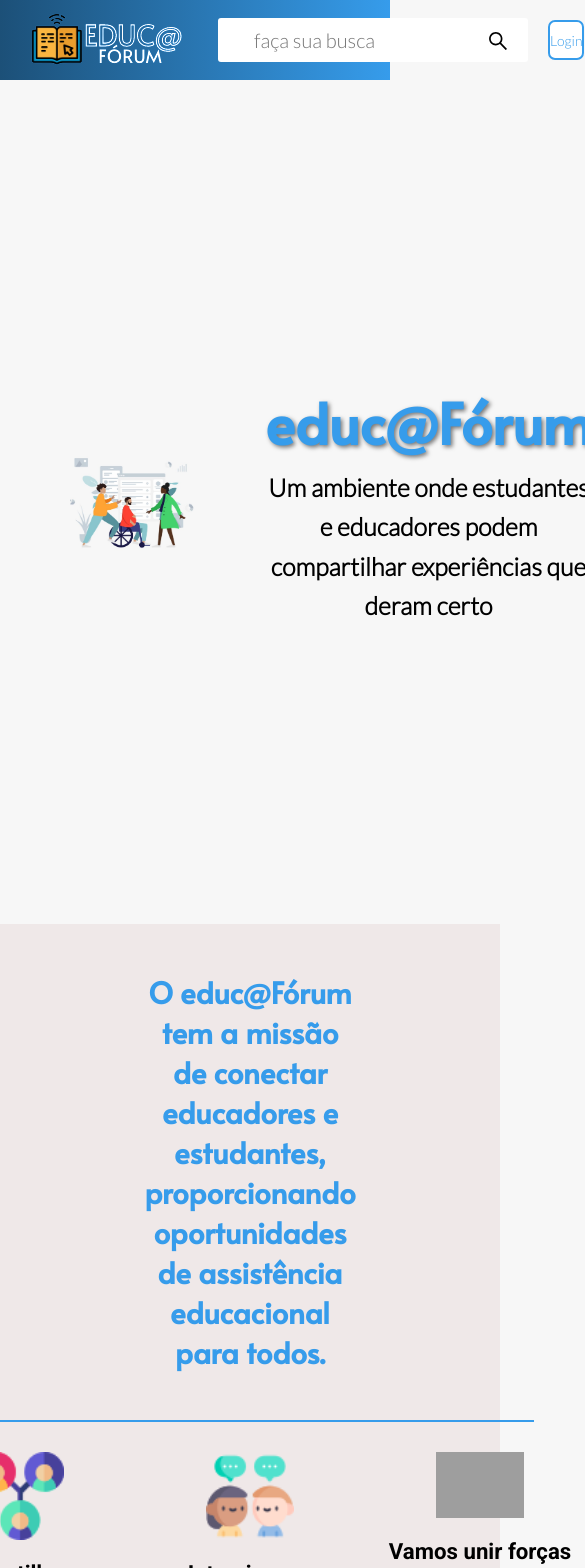
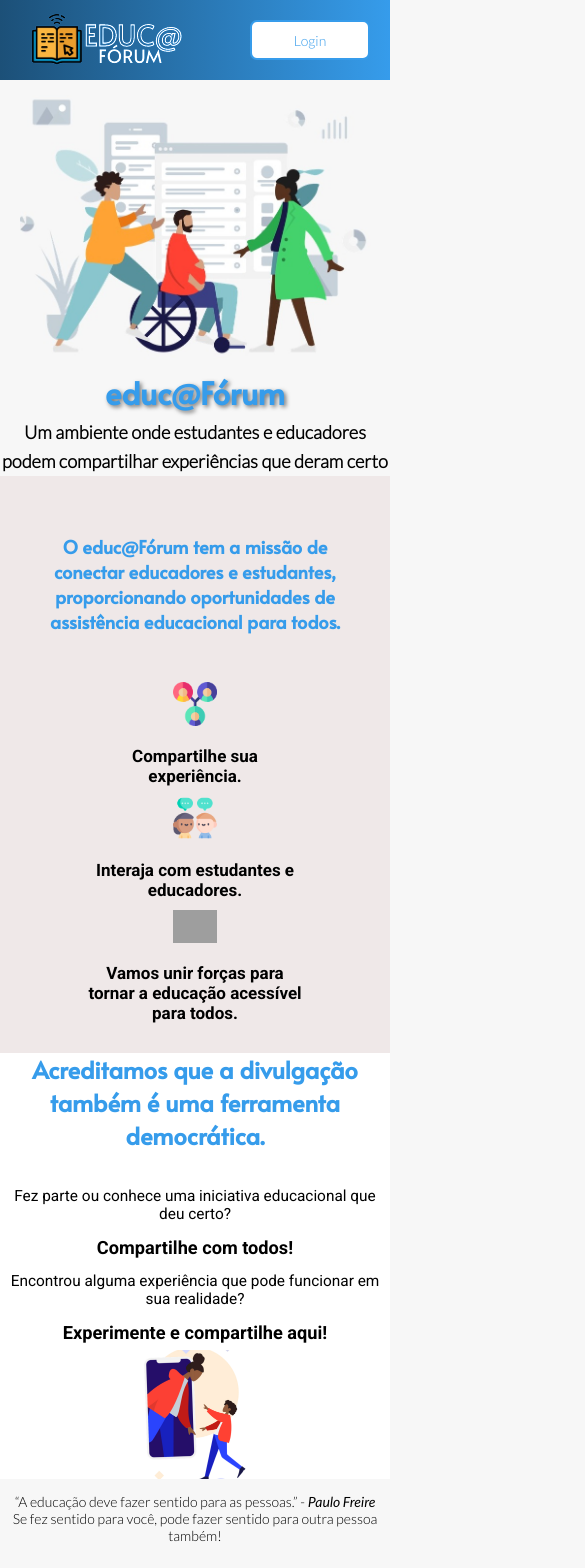
Before and after one commit to rucp/frontend-forum, a React (Vite) app: page / in a window 390 px wide. Shown: the top 1568 px of the page, 585 px wide, since content can reach past the window. Built offline with nearby package versions, Linux system fonts and the light colour scheme; grey boxes are pictures that could not be loaded.

Commit message:
fix: adjusting responsivity

```diff
--- a/src/components/Header/Header.module.css
+++ b/src/components/Header/Header.module.css
@@ -50,7 +50,7 @@
   background-color: #fff;
   display: flex;
   align-items: center;
-  border-radius: 3px;
+  border-radius: 7px;
   padding: 10px 20px;
 }
 
@@ -77,3 +77,16 @@
   cursor: pointer;
   font-size: 20px;
 }
+
+/*   responsividade para telas de até 1007px    */
+
+@media (max-width: 1007px) {
+}
+
+/* resp para telas mobile, até 640px */
+
+@media (max-width: 640px) {
+  .searchBar {
+    display: none;
+  }
+}
--- a/src/pages/Main/index.module.css
+++ b/src/pages/Main/index.module.css
@@ -85,6 +85,8 @@
   font-family: 'Roboto', sans-serif;
 }
 
+/* third part of main - section 3 */
+
 .thirdSection {
   height: 100vh;
   display: flex;
@@ -114,6 +116,7 @@
 .thirdText {
   font-size: 1.4rem;
 }
+
 .strongText {
   font-size: 1.6rem;
 }
@@ -126,3 +129,147 @@
   text-align: center;
   margin: 1rem 0;
 }
+
+/*   === responsividade para telas de até 1007px  ===  */
+
+@media (max-width: 1007px) {
+  /* section 1*/
+  .firstSection {
+    margin: 0 3rem;
+    height: 75vh;
+  }
+
+  .mainImg {
+    width: 40%;
+  }
+
+  .mainHeading {
+    font-size: 3.5rem;
+  }
+
+  .secondaryHeading {
+    font-size: 1.6rem;
+  }
+
+  /* section 2 */
+
+  .secondSection {
+    height: 75vh;
+    /* margin: 0 6.25rem; */
+    display: flex;
+    align-items: center;
+    padding: 20px 130px;
+    flex-direction: column;
+    background-color: #ebdfdf97;
+  }
+
+  .missionContainer {
+    font-size: 1.77rem;
+  }
+
+  .iconItens img {
+    width: 30%;
+  }
+  .iconItens h3 {
+    font-size: 17px;
+  }
+
+  /* section 3*/
+
+  .thirdSection {
+    height: 73vh;
+  }
+
+  .thirdSection img {
+    width: 30%;
+  }
+
+  .thirdHeading {
+    font-size: 1.7rem;
+  }
+
+  .thirdText {
+    font-size: 1.1rem;
+  }
+
+  .strongText {
+    font-size: 1.3rem;
+  }
+}
+
+/*   === responsividade para telas de até 683px  ===  */
+
+@media (max-width: 683px) {
+  /* section 2*/
+  .secondSection {
+    height: auto;
+  }
+
+  .secondSection img {
+    width: 40%;
+  }
+
+  .iconsContainer {
+    flex-direction: column;
+  }
+}
+
+/* responsividade para telas de até 640px  */
+
+@media (max-width: 640px) {
+  body {
+    margin-bottom: 5rem;
+  }
+  /* section 1 */
+
+  .firstSection {
+    flex-direction: column;
+    height: auto;
+    margin: 0;
+  }
+
+  .mainImg {
+    width: 90%;
+  }
+
+  .mainHeading {
+    font-size: 2.2rem;
+  }
+
+  .secondaryHeading {
+    font-size: 1.3rem;
+    width: auto;
+  }
+
+  .textContainer {
+    width: auto;
+    margin: auto;
+  }
+
+  /* section 2*/
+
+  .secondSection {
+    width: auto;
+    height: auto;
+    padding: 30px;
+  }
+
+  .secondSection img {
+    width: 20%;
+  }
+
+  .line {
+    display: none;
+  }
+
+  .missionContainer {
+    font-size: 1.3rem;
+  }
+
+  /* section 3*/
+
+  .thirdSection {
+    height: auto;
+    flex-direction: column;
+  }
+}
```
